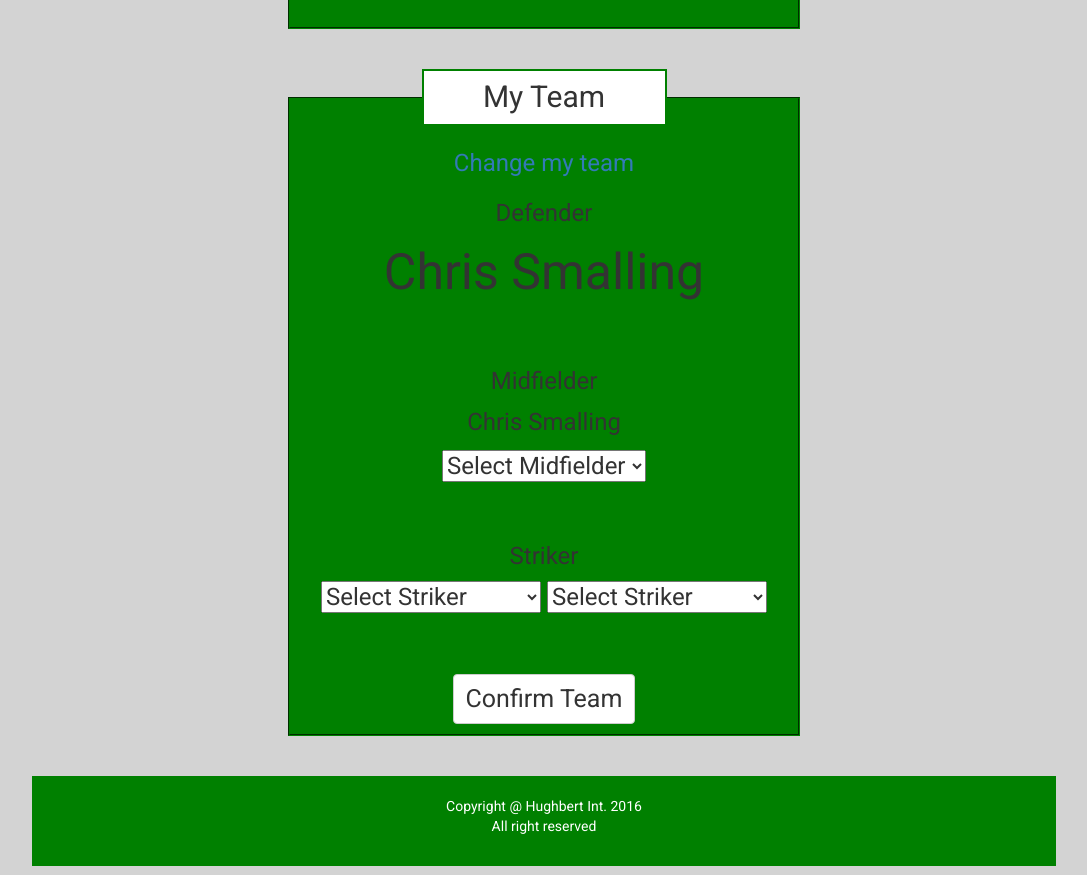
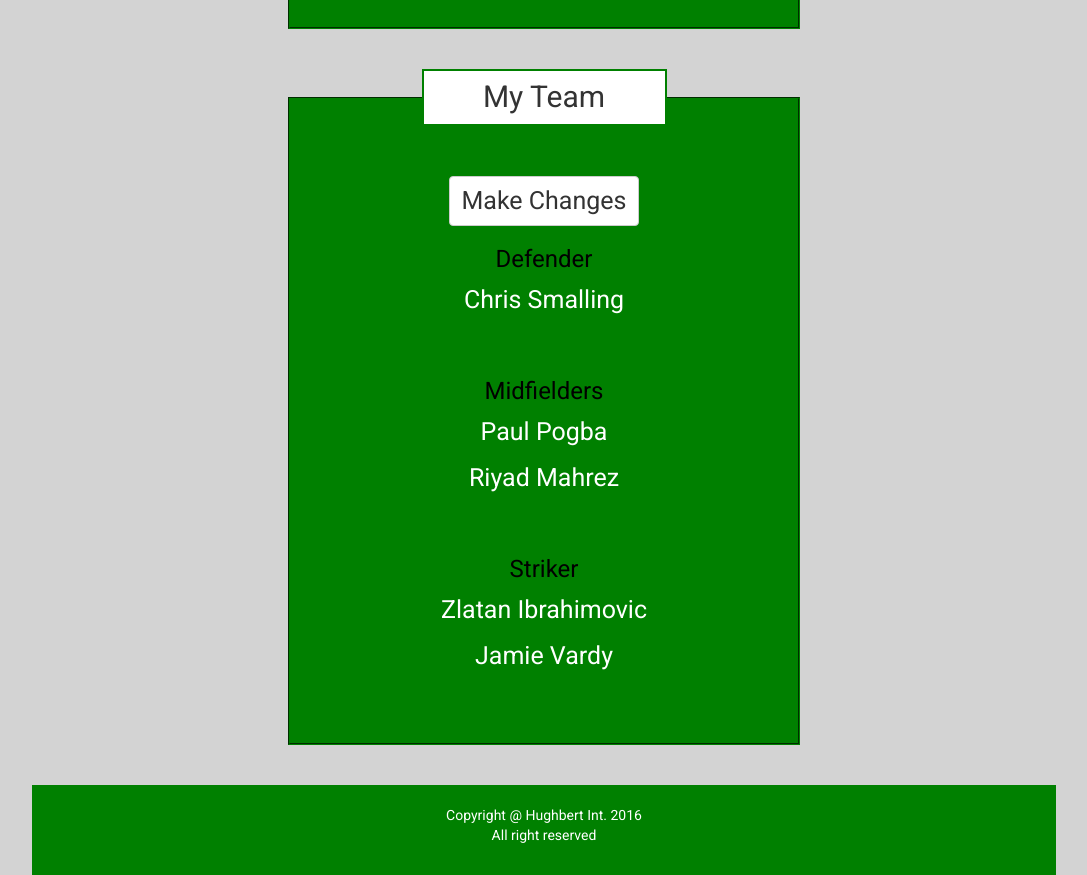
Before and after one commit to hughmcpartlan/hughmcpartlan.github.io, a website: page fantsy-5-aside/profile.html in a window 1280 px wide. Shown: the part 732-1607 px from the top of the page, without its empty margins (96-1183 px from the left). Drawn offline with nearby package versions, Linux system fonts and the light colour scheme.

Commit message:
first all functional

```diff
--- a/fantsy-5-aside/profile.html
+++ b/fantsy-5-aside/profile.html
@@ -62,6 +62,13 @@
 			color: #999;
 		}
 
+		p {
+			color: white;
+		}
+		h3 {
+			color: black
+		}
+
 		.button {
 			font-size: 25px;
 			align-items: center;
@@ -101,7 +108,7 @@
 		.pickTeam {
 			background-color: green;
 		}
-		.myPro {
+		fieldset {
 			background-color: green;
 		}
 
@@ -117,6 +124,8 @@
 			text-align: center;
 			margin-bottom: 60px;
 
+
+
 		}
 		#striker {
 			text-align: center;
@@ -128,7 +137,18 @@
 			color: white;
 
 		}
+		#button1 {
+			margin-top: 30px;
+		}
+
+
+
+		.pickTeam #defender, #midfielder, #striker p {
+   			font-size: 25px;
+
+		}
 	</style>
+
 </head>
 <body>
 	<header>
@@ -185,22 +205,41 @@
 		</table>
 
 	</fieldset>
-	<style>
-		.pickTeam #defender  p {
-			font-size: 50px;
-		}
-	</style>
+
 	<form>
 		<fieldset class="pickTeam">
 			<legend>My Team</legend>
-			<p><a href="#">Change my team</a></p>
+			<div>
+				<button type="submit" class="btn btn-default button" id="button1">Make Changes</button>
+			</div>
 			<div id="defender">
 				<h3>Defender</h3>
 				<p>Chris Smalling</p>
-				<!-- <select>
-					<option value="">Select Defender</option>
+
+			</div>
+			<div  id="midfielder">
+				<h3>Midfielders</h3>
+				<p>Paul Pogba</p>
+				<p>Riyad Mahrez</p>
+
+			</div>
+			<div id="striker">
+				<h3>Striker</h3>
+				<p>Zlatan Ibrahimovic</p>
+				<p>Jamie Vardy</p>
+
+		</fieldset>
+	</form>
+	<fieldset class="pickMyTeam">
+		<legend>Pick My Team</legend>
+
+
+			<div class="teamPick">
+				<div id="defender">
+					<h3>Defender</h3>
+					<select>
+						<option value="Smalling">Chris Smalling</option>
 						<option value="Terry">John Terry</option>
-					<option value="Smalling">Chris Smalling</option>
 						<option value="Mertesacker">Per Mertesacker</option>
 						<option value="Huth">Robert Huth</option>
 						<option value="Stones">John Stones</option>
@@ -208,13 +247,11 @@
 						<option value="Walker">Kyle Walker</option>
 						<option value="Willaims">Ashley Williams</option>
 
-				</select> -->
+					</select>
 				</div>
 				<div  id="midfielder">
 					<h3>Midfielder</h3>
-				<p>Chris Smalling</p>
-				<!-- <select>
-					<option value="">Select Midfielder</option>
+					<select>
 						<option value="Pogba">Paul Pogba</option>
 						<option value="Wilshere">Jack Wilshere</option>
 						<option value="Cazorla">Santi Cazorla</option>
@@ -224,12 +261,11 @@
 						<option value="McCarthy">James McCarthy</option>
 						<option value="Hendrick">Jeff Hendrick</option>
 
-				</select> -->
+					</select>
 
 
 					<select>
-					<option value="">Select Midfielder</option>
-					<option value="Pogba">Paul Pogba</option>
+						<option value="Mahrez">Riyad Mahrez</option>
 						<option value="Wilshere">Jack Wilshere</option>
 						<option value="Cazorla">Santi Cazorla</option>
 						<option value="Silva">David Silva</option>
@@ -243,7 +279,6 @@
 				<div id="striker">
 					<h3>Striker</h3>
 					<select>
-					<option value="">Select Striker</option>
 						<option value="Ibrahimovic">Zlatan Ibrahimovic</option>
 						<option value="Sanchez">Alexis Sanchez</option>
 						<option value="Costa">Diego Costa</option>
@@ -256,25 +291,54 @@
 					</select>
 
 					<select>
-					<option value="">Select Striker</option>
-					<option value="Ibrahimovic">Zlatan Ibrahimovic</option>
+						<option value="Vardy">Jamie Vardy</option>
 						<option value="Sanchez">Alexis Sanchez</option>
 						<option value="Costa">Diego Costa</option>
-					<option value="Vardy">Jamie Vardy</option>
+
 						<option value="Benteke">Christian Benteke</option>
 						<option value="Aguero">Sergio Arguero</option>
 						<option value="Deeney">Troy Deeney</option>
 						<option value="Long">Shane Long</option>
 					</select>
 				</div>
+			</div>
+
 			<div>
-				<button type="submit" class="btn btn-default button" id="button1">Confirm Team</button>
+				<a href="profile.html" class="btn btn-default button" id="button2">Confirm Team</a>
 			</div>
 
 
 
 		</fieldset>
+
+		<form>
+		<fieldset class="newTeam">
+			<legend>My Team</legend>
+			<div>
+				<button type="submit" class="btn btn-default button" id="button3">Make Changes</button>
+			</div>
+			<div id="defender">
+				<h3>Defender</h3>
+				<p>John Terry</p>
+
+			</div>
+			<div  id="midfielder">
+				<h3>Midfielders</h3>
+				<p>Jack Wilshere</p>
+				<p>Santi Cazorla</p>
+
+			</div>
+			<div id="striker">
+				<h3>Striker</h3>
+				<p>Alexis Sanchez</p>
+				<p>Diego Costa</p>
+			</div>
+
+
+		</fieldset>
 	</form>
+
+
 
 
 	<footer>
@@ -284,32 +348,25 @@
 <script src="https://code.jquery.com/jquery-2.0.3.min.js"></script>
 <script type="text/javascript">
 
-/*	$( document ).ready(function() {
-		$('#gameDetails').hide();
-		$('#pickTeam').hide();
+$( document ).ready(function() {
+    $('.pickMyTeam').hide();
+    $('.newTeam').hide();
+
 
     $('#button1').on('click', function(){
     	event.preventDefault();
-			$('#basicDetails').hide();
-			$('#gameDetails').show();
+    	$('.pickTeam').hide();
+    	$('.pickMyTeam').show();
     });
      $('#button2').on('click', function(){
     	event.preventDefault();
-			$('#gameDetails').hide();
-			$('#pickTeam').show();
+    	$('.pickMyTeam').hide();
+    	$('.newTeam').show();
     });
 
 
 
 
-	});//
-
-*/	$( document ).ready(function(){
-		$('#button1').on('click', function(){
-			event.preventDefault();
-			$( "#button1" ).replaceWith( "<button type="submit" class="btn btn-inverse button" id="button1">Team Confirmed</button>" );
-
 });
-	});
-
 </script>
+</html>
```
Also changed, not shown: fantsy-5-aside/index.html (+2 -0 lines), fantsy-5-aside/logged-in-home.html (+4 -0 lines), fantsy-5-aside/register.html (+1 -0 lines). Lines whose indentation alone changed are shown as unchanged.
